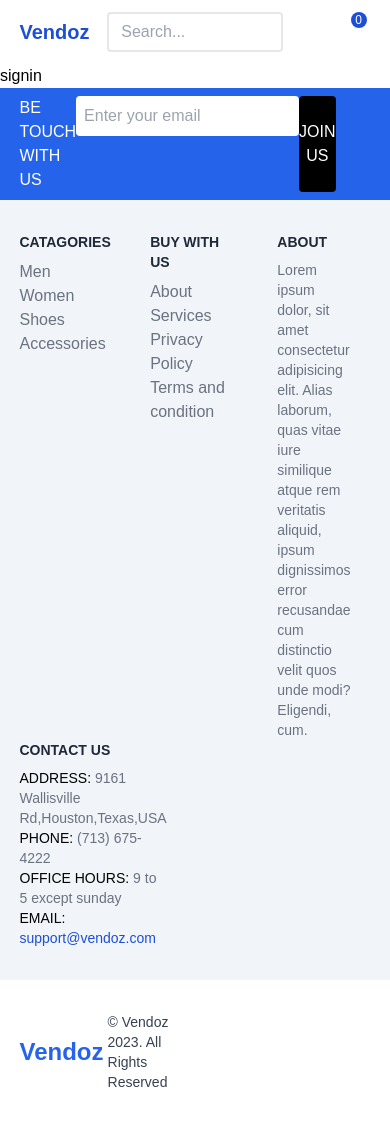
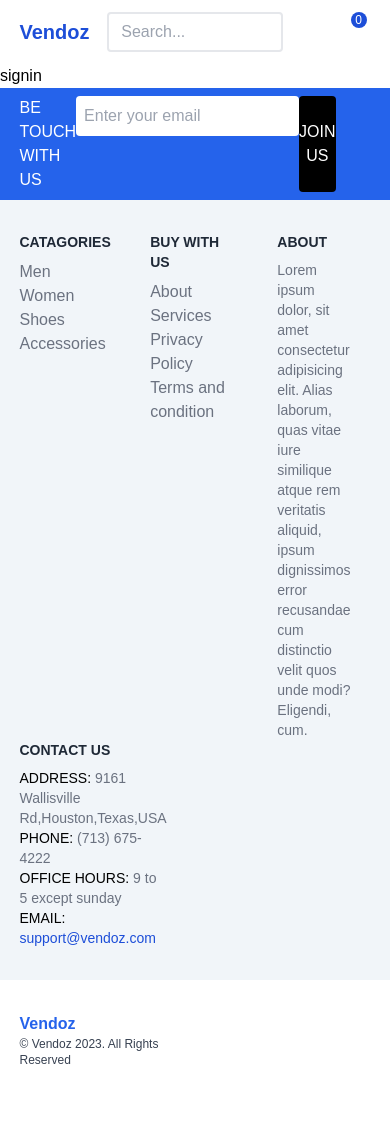
Before and after one commit to mirsahib/vendoz, a Next.js app in the folder frontend/: page /user/signin in a window 390 px wide. Shown: the top 1124 px of the page. After the commit the page ends 1100 px from the top, so only its background shows below. Built offline with nearby package versions, Linux system fonts and the light colour scheme; some icons are missing; a web font is replaced by a local one.

Commit message:
:iphone: Footer responsiveness done

```diff
--- a/frontend/src/components/Layout/Footer.tsx
+++ b/frontend/src/components/Layout/Footer.tsx
@@ -3,11 +3,11 @@ import React from "react";
 export default function Footer() {
 	return (
 		<footer className="flex w-[90%] m-auto py-8">
-			<div className="flex items-center basis-1/2">
-				<h3 className="text-blue-600 text-2xl font-semibold mr-1">
+			<div className="flex flex-col lg:flex-row sm:flex-row items-start lg:items-center sm:items-center basis-1/2">
+				<h3 className="text-blue-600 text-base lg:text-2xl sm:text-lg font-semibold lg:mr-1 sm:mr-1">
 					Vendoz
 				</h3>
-				<p className="text-sm text-gray-700">
+				<p className="text-xs lg:text-sm sm:text-sm text-gray-700">
 					© Vendoz {new Date().getFullYear()}. All Rights Reserved
 				</p>
 			</div>
```
